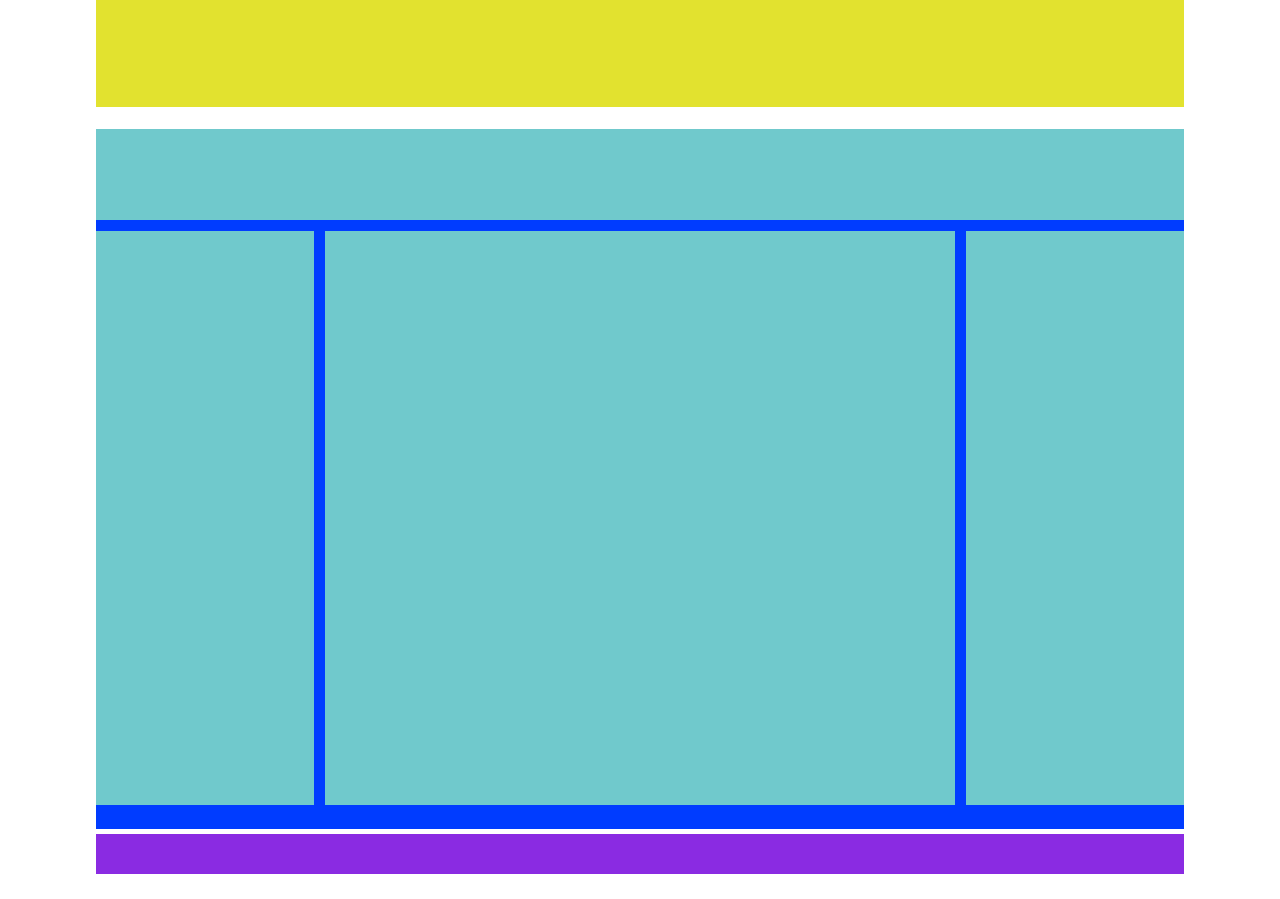
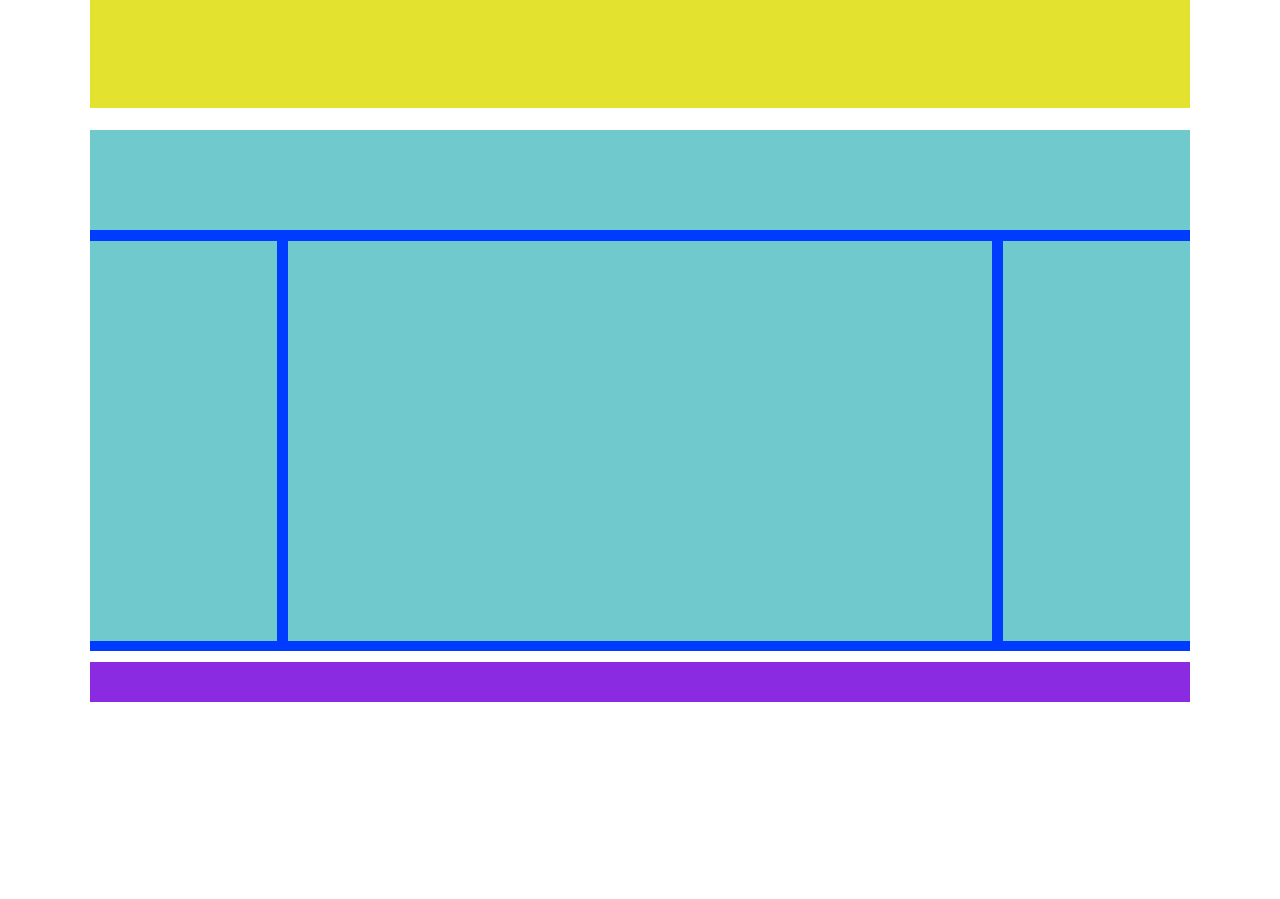
Before and after one commit to GianniPio/htmlcss-struttura-wp, a plain HTML site: page index.html in a window 1280 px wide. Shown: the part 520-1419 px from the top of the page. After the commit the page ends 1247 px from the top, so only its background shows below. Drawn offline with Linux system fonts and the light colour scheme.

Commit message:
final check

```diff
--- a/css/style.css
+++ b/css/style.css
@@ -1,15 +1,21 @@
 /* tag generali */
 
-/* *{
+*{
     margin: 0;
     padding: 0;
     box-sizing: border-box;
-} */
+}
+
+.clearflix::after{
+    content: "";
+    display: table;
+    clear: both;
+    padding: 5px;
+}
 
 /* tag body */
 
 #contenitore{
-    /* tag da togliere */
     /* height: auto; */
     margin: 2% 7%;
 }
@@ -34,7 +40,6 @@ header{
 
 .sotto{
     background-color: rgb(0, 60, 255) ;
-    height: 700px;
 }
 
 /* tag della classe "sotto" */
@@ -44,36 +49,23 @@ header{
 }
 
 .title{
-    height: 13%;
+    height: 100px;
     margin-bottom: 1%;
 }
 
-.left{
-    height: 82%;
-    width: 20%;
+aside{
+    height: 400px;
+    width: 17%;
     float: left;
-    margin-right: 1%;
 }
 
 .center{
     /* tag da togliere */
-    /* margin: 0% auto; */
-    height: 82%;
-    width: 58%;
-    display: inline-block;
+    height: 400px;
+    width: 64%;
+    float: left;
+    margin: 0 1%;
 
-}
-
-.right{
-    height: 82%;
-    width: 20%;
-    float: right;
-}
-
-.clearflix::after{
-    content: "";
-    display: table;
-    clear: both;
 }
 
 /* tag footer */
@@ -81,5 +73,5 @@ header{
 footer{
     background-color: blueviolet;
     height: 40px;
-    margin-top: 0.5%;
+    margin-top: 1%;
 }
--- a/index.html
+++ b/index.html
@@ -23,19 +23,22 @@
             <!-- /Sezione di sopra -->
 
             <!-- Sezione di sotto -->
-            <section class="sotto clearflix">
+            <section class="sotto">
 
                 <section class="title sfondo">
                 </section>
 
-                <aside class="left sfondo">
-                </aside>
+                <section class="clearflix">
 
-                <article class="center sfondo">
-                </article>
+                    <aside class="sfondo">
+                    </aside>
 
-                <aside class="right sfondo">
-                </aside>
+                    <article class="center sfondo">
+                    </article>
+
+                    <aside class="sfondo">
+                    </aside>
+                </section>
 
             </section>
             <!-- /Sezione di sotto -->
```
